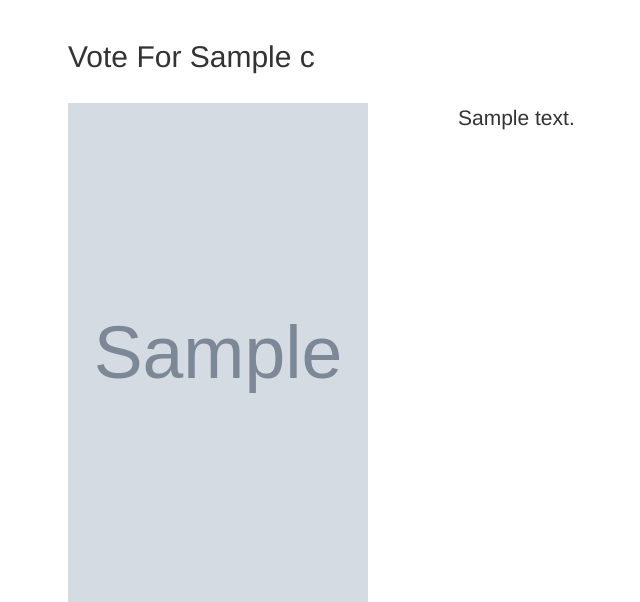
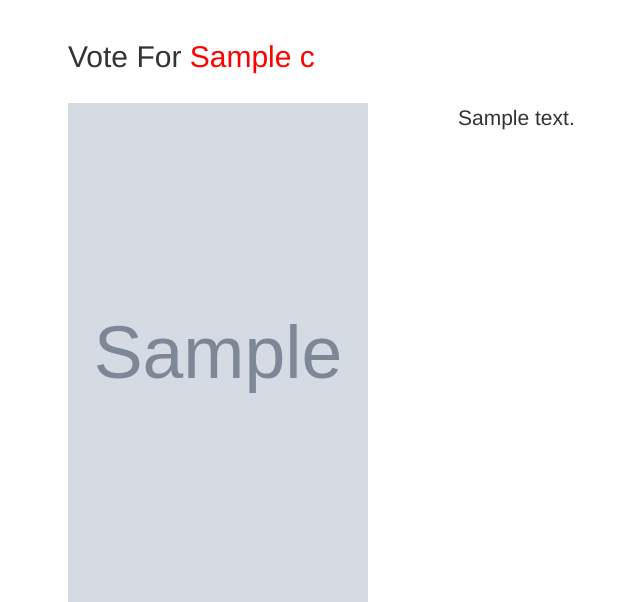
Before and after one commit to fujipug/agency, a Django app: template main/templates/main/candidates.html in a window 1280 px wide. Shown: the part 74-676 px from the top of the page, without its empty margins (2-642 px from the left). Run offline with Django 3.2, Linux system fonts and the light colour scheme; the template is opened without the code that fills it: most values are stand-ins (such as "Sample title", 1, 10 or a date in 2020); grey boxes marked "Sample" are stand-in pictures; some libraries are stand-ins or nearby versions.

Commit message:
names on each candidate page now red or blue depending on party

```diff
--- a/main/templates/main/candidates_base.html
+++ b/main/templates/main/candidates_base.html
@@ -5,7 +5,11 @@
 
   <!-- main content -->
   <div class="container">
-   <h2>Vote For {{c.name}} </h2>
+   <h2>Vote For
+       {% if c.party == "Democrat" %}<span style="color:blue">
+       {% else %}<span style="color:red">
+       {% endif %}
+       {{c.name}}</span></h2>
    <br/>
    <div class="row">
       <div class="col-md-4">
```
